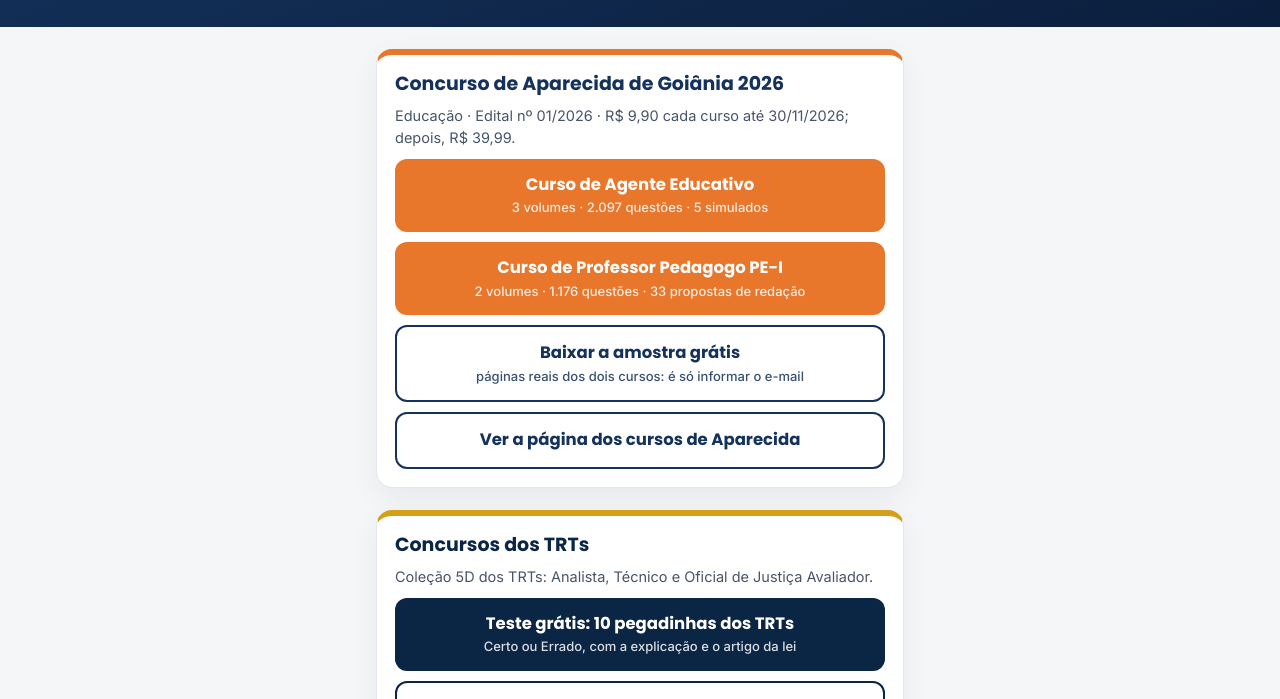
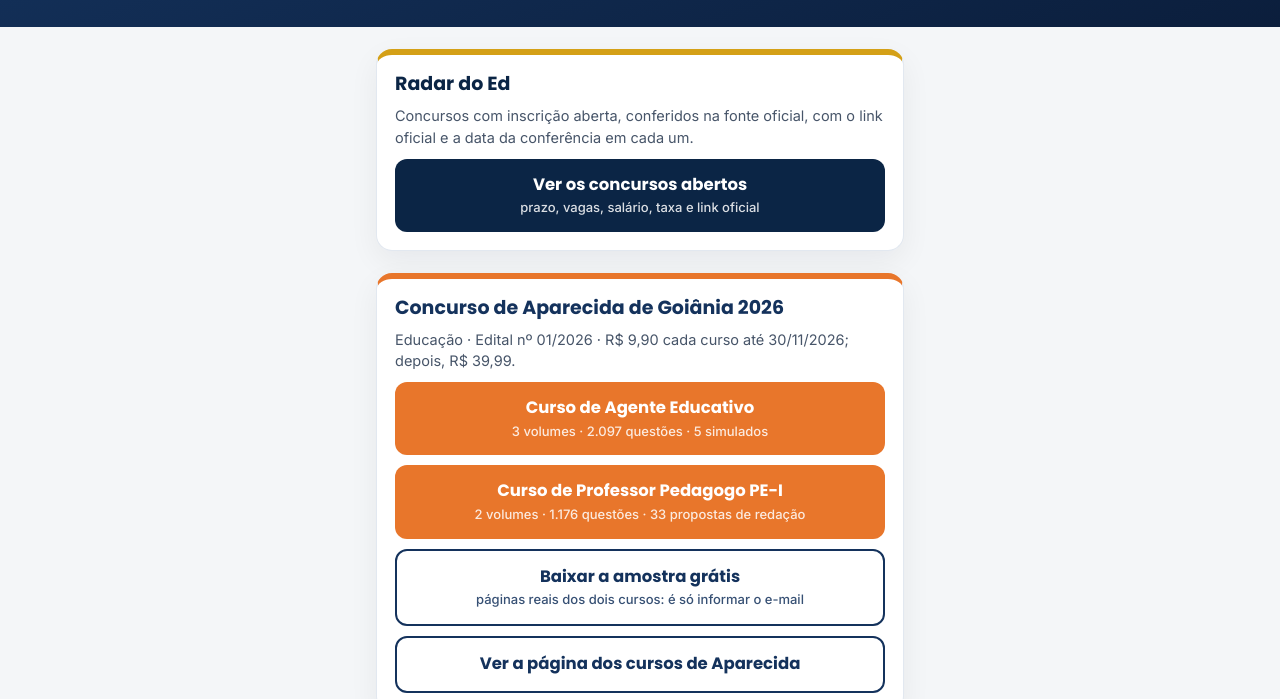
Before and after one commit to RAIOS1000/BARAT-O-, a plain HTML site: page links/index.html in a window 1280 px wide. Shown: the part 101-800 px from the top of the page. Drawn offline with Linux system fonts and the light colour scheme.

Commit message:
Página de links: botão do Radar do Ed no topo
Co-Authored-By: Claude Opus 5.5 <noreply@anthropic.com>
Claude-Session: https://claude.ai/code/session_015SbHJC6aPvPGEvh1KHj7fb

```diff
--- a/links/index.html
+++ b/links/index.html
@@ -43,6 +43,11 @@
   <p>Todos os cursos em PDF, em um lugar só</p>
 </header>
 <main>
+  <section class="grupo tj" id="radar">
+    <h2>Radar do Ed</h2>
+    <p>Concursos com inscrição aberta, conferidos na fonte oficial, com o link oficial e a data da conferência em cada um.</p>
+    <a class="b cheio" href="../radar/?utm_source=instagram&utm_medium=bio&utm_campaign=radar">Ver os concursos abertos<small>prazo, vagas, salário, taxa e link oficial</small></a>
+  </section>
   <section class="grupo ap">
     <h2>Concurso de Aparecida de Goiânia 2026</h2>
     <p>Educação · Edital nº 01/2026 · R$ 9,90 cada curso até 30/11/2026; depois, R$ 39,99.</p>
```
